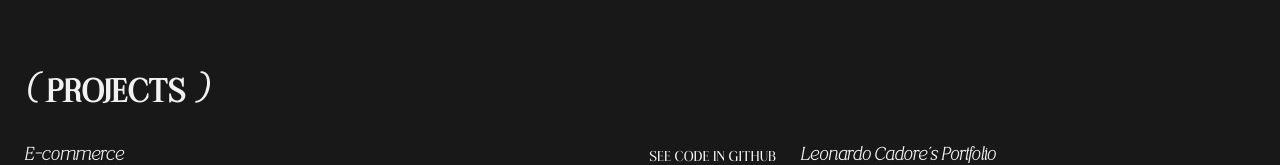
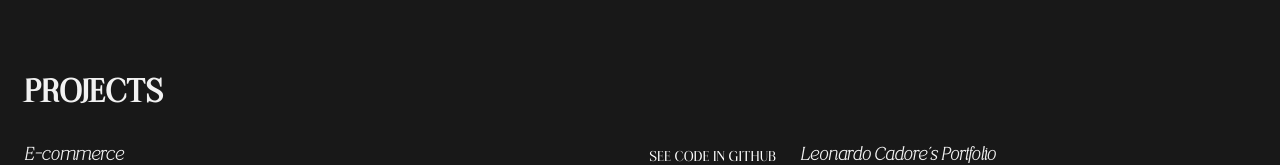
Before and after one commit to zmngabriela/portfolio, a React (Create React App) app: page / in a window 1280 px wide. Shown: the part 281-446 px from the top of the page. Built offline with nearby package versions, Linux system fonts and the light colour scheme.

Commit message:
refactor(projects): remove unused code

```diff
--- a/src/containers/Projects/index.tsx
+++ b/src/containers/Projects/index.tsx
@@ -13,9 +13,7 @@ const Projects = () => {
   return (
     <S.Section id="projects">
       <S.Container>
-        <h3>
-          <span>(</span> {t('projects.title')} <span>)</span>
-        </h3>
+        <h3>{t('projects.title')}</h3>
       </S.Container>
       <ProjectsList />
       <S.Skills>
```
